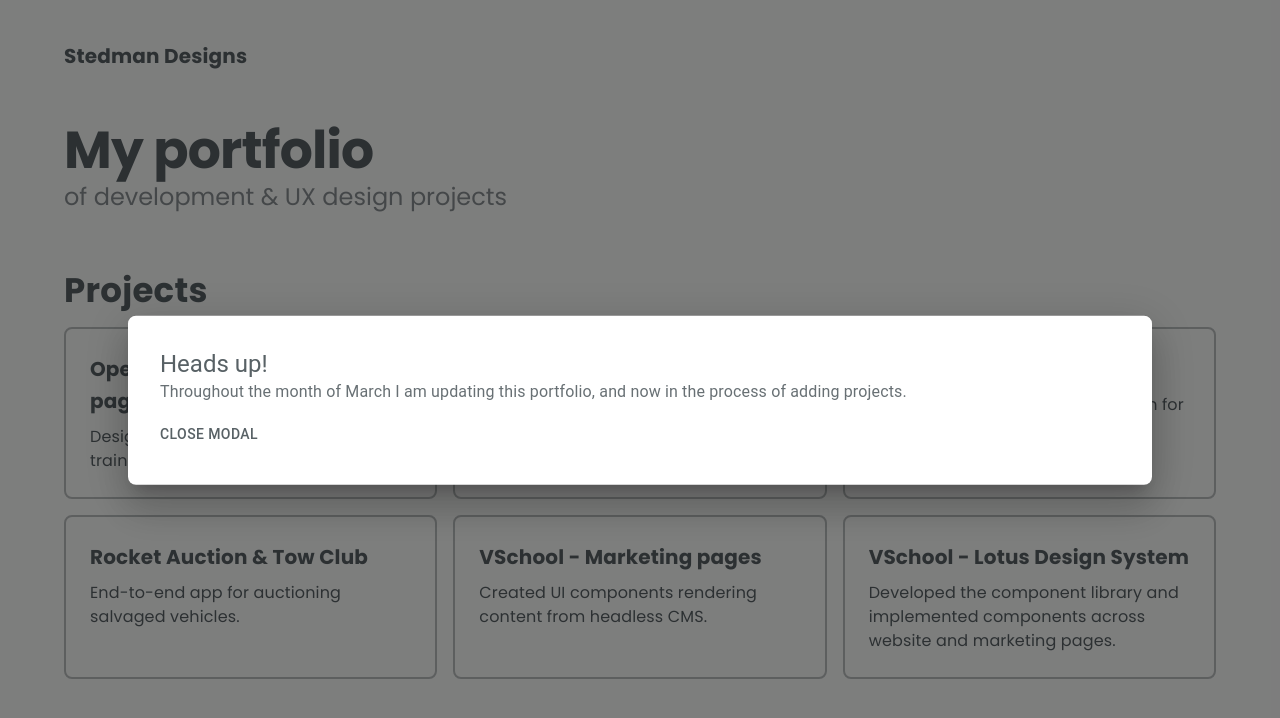
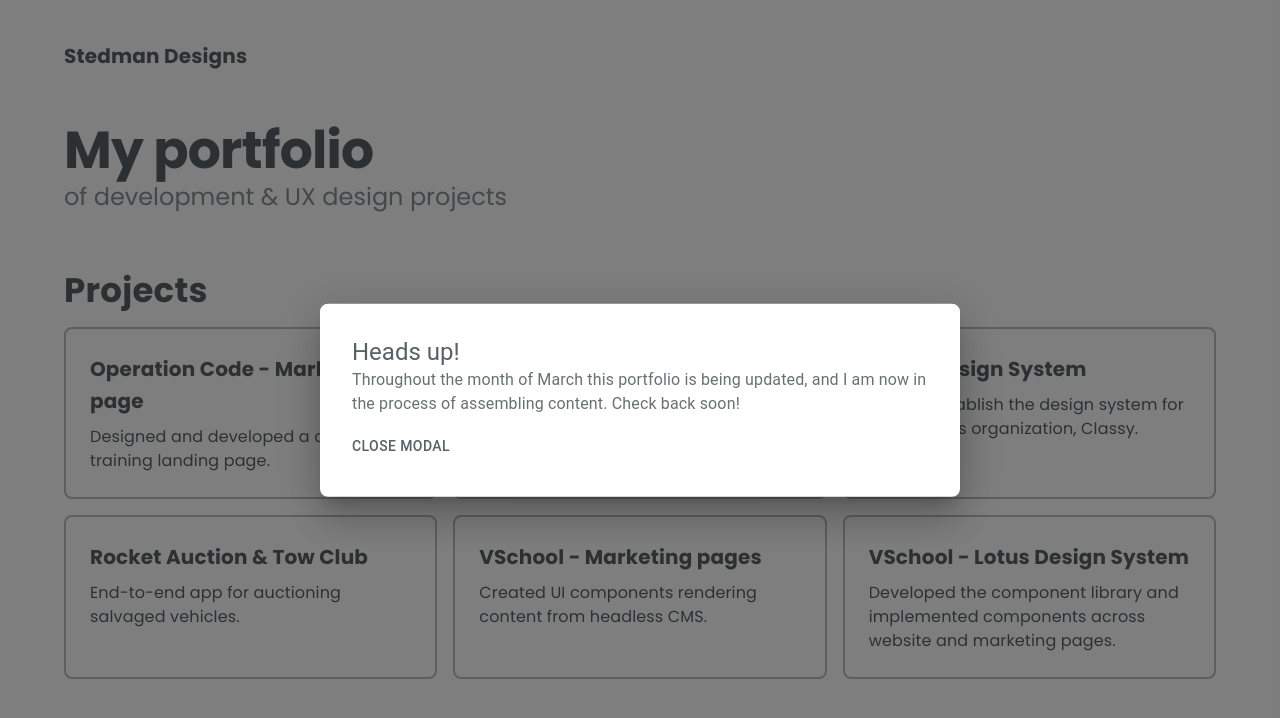
Before and after one commit to ImpactDesigns/stedmandesigns.io, a Gatsby site: page / in a window 1280 px wide. Both pictures are taken after a click on the button 250 px from the left and 412 px from the top of the page. Built offline with nearby package versions, Linux system fonts and the light colour scheme; Gatsby itself is replaced by a stand-in of ours.

Commit message:
updated Modal copy

```diff
--- a/src/components/Layout.js
+++ b/src/components/Layout.js
@@ -1,8 +1,7 @@
 import React from "react"
-import styled from "styled-components"
 // import useAppStore from "../stores/store"
 import { Container, Box } from "@mui/material"
-import { Header, Banner } from "../components"
+import { Header } from "../components"
 // import closeIcon from "../images/icons/close-icon-v2.svg"
 
 // const BannerText = styled("p")`
@@ -14,18 +13,18 @@ import { Header, Banner } from "../components"
 //   }
 // `
 
-const CloseImage = styled.img`
-  position: relative;
-  box-sizing: border-box;
-  width: 24px;
-  height: 24px;
-  cursor: pointer;
-  border-radius: 2px;
+// const CloseImage = styled.img`
+//   position: relative;
+//   box-sizing: border-box;
+//   width: 24px;
+//   height: 24px;
+//   cursor: pointer;
+//   border-radius: 2px;
 
-  &:hover {
-    border: 1px solid #fbfcfb;
-  }
-`
+//   &:hover {
+//     border: 1px solid #fbfcfb;
+//   }
+// `
 
 export default function Layout({ children }) {
   // const isBannerVisible = useAppStore((state) => state.isBannerVisible)
--- a/src/components/header/Header.js
+++ b/src/components/header/Header.js
@@ -2,7 +2,7 @@ import React from "react"
 import { Link } from "gatsby"
 import { Typography } from "@mui/material"
 import styled from "styled-components"
-import useAppStore from "../../stores/store"
+// import useAppStore from "../../stores/store"
 // import Flyout from "./Flyout"
 // import menuIcon from "../../images/icons/menu-icon.svg"
 
@@ -18,13 +18,13 @@ const StyledHeader = styled.header`
   }
 `
 
-const NameText = styled.h5`
-  display: flex;
-  justify-content: center;
-  align-items: center;
-  color: #586165;
-  font-family="poppins"
-`
+// const NameText = styled.h5`
+//   display: flex;
+//   justify-content: center;
+//   align-items: center;
+//   color: #586165;
+//   font-family="poppins"
+// `
 
 // const MenuIcon = styled.img`
 //   width: 32px;
@@ -36,7 +36,7 @@ const NameText = styled.h5`
 // `
 
 export default function Header() {
-  const setIsFlyoutOpen = useAppStore((state) => state.setIsFlyoutOpen)
+  // const setIsFlyoutOpen = useAppStore((state) => state.setIsFlyoutOpen)
 
   return (
     <StyledHeader>
--- a/src/pages/index.js
+++ b/src/pages/index.js
@@ -12,7 +12,7 @@ const modalContentStyle = {
   top: "50%",
   left: "50%",
   transform: "translate(-50%, -50%)",
-  width: "80%",
+  // width: "80%",
   bgcolor: "background.paper",
   borderRadius: "8px",
   boxShadow: 24,
@@ -31,7 +31,12 @@ const IndexPage = ({ data, location }) => {
         onClose={() => setIsModalOpen()}
         disableRestoreFocus
       >
-        <Box sx={modalContentStyle}>
+        <Box
+          sx={{
+            ...modalContentStyle,
+            width: { xs: "80%", md: "60%", lg: "50%", xl: "40%" },
+          }}
+        >
           <Typography variant="h5" component="p" color="#586165">
             Heads up!
           </Typography>
@@ -40,8 +45,8 @@ const IndexPage = ({ data, location }) => {
             component="p"
             sx={{ color: "rgba(88, 97, 101, .9)" }}
           >
-            Throughout the month of March I am updating this portfolio, and now
-            in the process of adding projects.
+            Throughout the month of March this portfolio is being updated, and I
+            am now in the process of assembling content. Check back soon!
           </Typography>
           <Box pt={"12px"}>
             <Button
```
